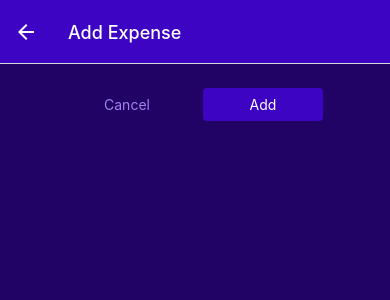
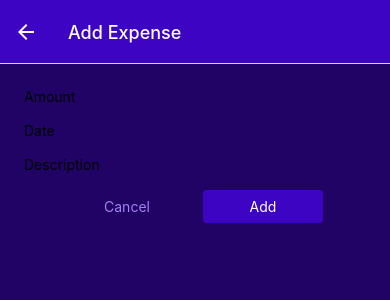
Before and after one commit to shbl007/MoneyLeak, a React Native app: screen /ManageExpense in a window 390 px wide. Shown: the top 300 px of the page. Built offline with nearby package versions, Linux system fonts and the light colour scheme.

Commit message:
Feat: Built custom input component

```diff
--- /dev/null
+++ b/components/ManageExpense/ExpenseForm.js
@@ -0,0 +1,24 @@
+import { View } from "react-native";
+import Input from "./input";
+
+function ExpenseForm(){
+    function amountChangeHandler(){}
+
+    return <View>
+        <Input label="Amount" textInputConfig={{
+            keyboardType: 'decimal-pad',
+            onChangeText: amountChangeHandler,
+        }}/>
+        <Input label="Date" textInputConfig={{
+            placeholder : 'YYYY-MM-DD',
+            maxLength : 10,
+            onChangeText:() => {}
+        }}/>
+        <Input label="Description" textInputConfig={{
+            multiline: true,
+
+        }}/>
+    </View>
+}
+
+export default ExpenseForm;
--- /dev/null
+++ b/components/ManageExpense/input.js
@@ -0,0 +1,12 @@
+import { TextInput, textInputConfig ,View,Text } from "react-native";
+
+function Input({label,type}){
+    return(
+         <View>
+        <Text>{label}</Text>
+        <TextInput {...textInputConfig} />
+    </View>
+    );
+}
+
+export default Input;
--- a/screens/ManageExpenses.js
+++ b/screens/ManageExpenses.js
@@ -4,6 +4,7 @@ import { GlobalStyles } from "../constants/styles";
 import IconButton from "../components/UI/IconButton";
 import Button from "../components/UI/Button";
 import { ExpensesContext } from "../store/expense-context";
+import ExpenseForm from "../components/ManageExpense/ExpenseForm";
 
 function ManageExpense({ route, navigation }) {
     const expensesCtx = useContext(ExpensesContext);
@@ -47,9 +48,14 @@ function ManageExpense({ route, navigation }) {
 
     return (
         <View style={styles.container}>
+            <ExpenseForm/>
             <View style={styles.buttons}>
-                <Button style={styles.button} mode="flat" onPress={cancelHandler}>Cancel</Button>
-                <Button style={styles.button} onPress={confirmHandler}>{isEditing ? 'Update' : 'Add'}</Button>
+                <Button style={styles.button} mode="flat" onPress={cancelHandler}>
+                    Cancel
+                </Button>
+                <Button style={styles.button} onPress={confirmHandler}>
+                {isEditing ? 'Update' : 'Add'}
+                </Button>
             </View>
             {isEditing && (
                 <View style={styles.deleteContainer}>
```
